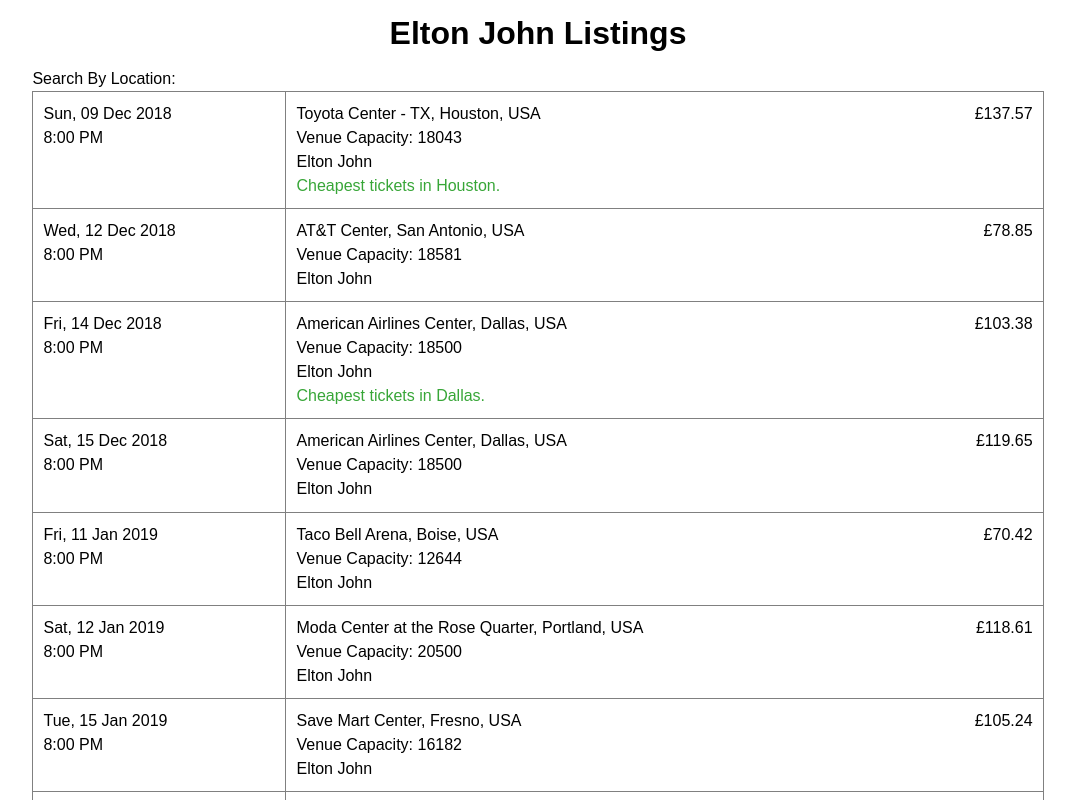
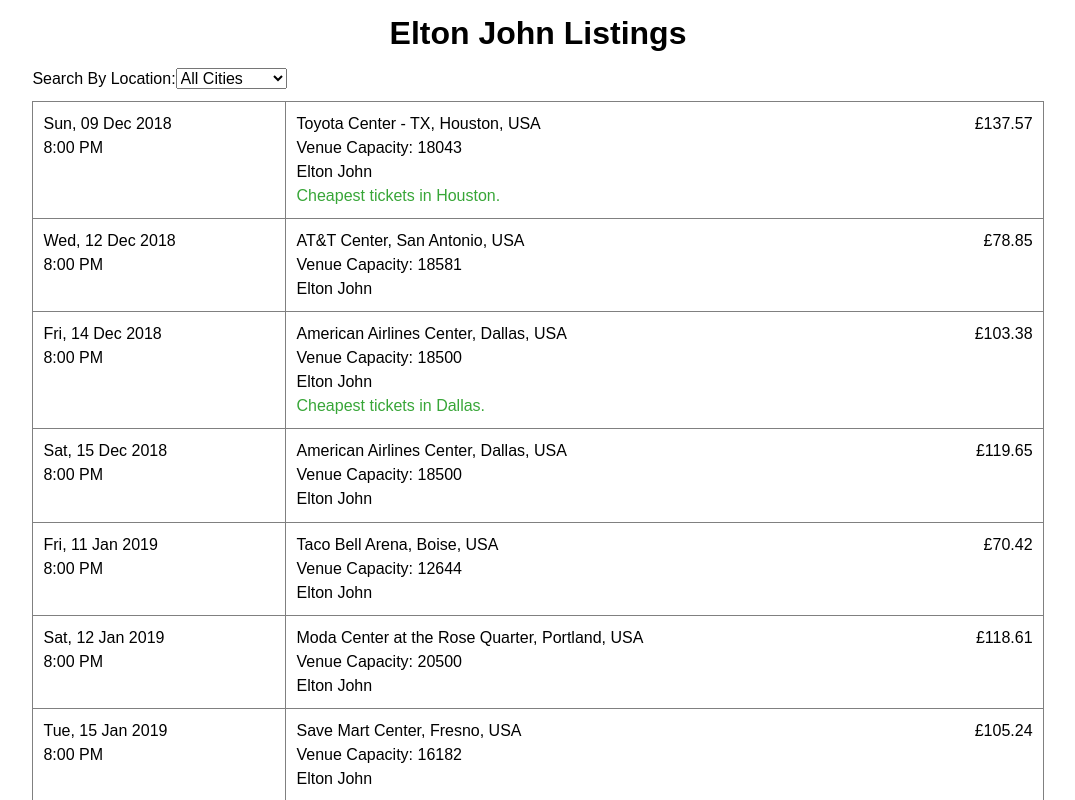
Before and after one commit to AndrewK09/event-listings, a React app: page / in a window 1280 px wide. Shown: the top 800 px of the page, without its empty margins (102-1177 px from the left). Built offline with nearby package versions, Linux system fonts and the light colour scheme; the HTML template or start-up script is replaced by a standard one.

Commit message:
Implement Filter component

```diff
--- a/client/src/features/filter_pt2/Filter.js
+++ b/client/src/features/filter_pt2/Filter.js
@@ -1,7 +1,53 @@
-import React from 'react';
+import React, { useState } from 'react';
+import { json } from '../../shared/data.js';
+import { Container } from './Filter.css';
+
+//converts list of events to list of event cities
+const eventCities = json.Items.map(event => {
+  return event.VenueCity;
+});
 
 const Filter = props => {
-  return <div>Search By Location:</div>;
+  const [selected, updateSelected] = useState('All Cities');
+
+  //Update selected value and  updates list of events
+  const handleSelect = e => {
+    const city = e.target.value;
+    updateSelected(city);
+    filterEventsByCity(city);
+  };
+
+  const filterEventsByCity = city => {
+    let filteredEvents;
+
+    if (city === 'All Cities') {
+      filteredEvents = json.Items;
+    } else {
+      filteredEvents = json.Items.filter(event => {
+        return event.VenueCity === city;
+      });
+    }
+
+    props.updateEvents(filteredEvents);
+  };
+
+  return (
+    <form className={Container}>
+      <label>Search By Location:</label>
+
+      <select value={selected} onChange={handleSelect}>
+        <option value='All Cities'>All Cities</option>
+
+        {eventCities.map((city, i) => {
+          return (
+            <option value={city} key={i}>
+              {city}
+            </option>
+          );
+        })}
+      </select>
+    </form>
+  );
 };
 
 export default Filter;
```
